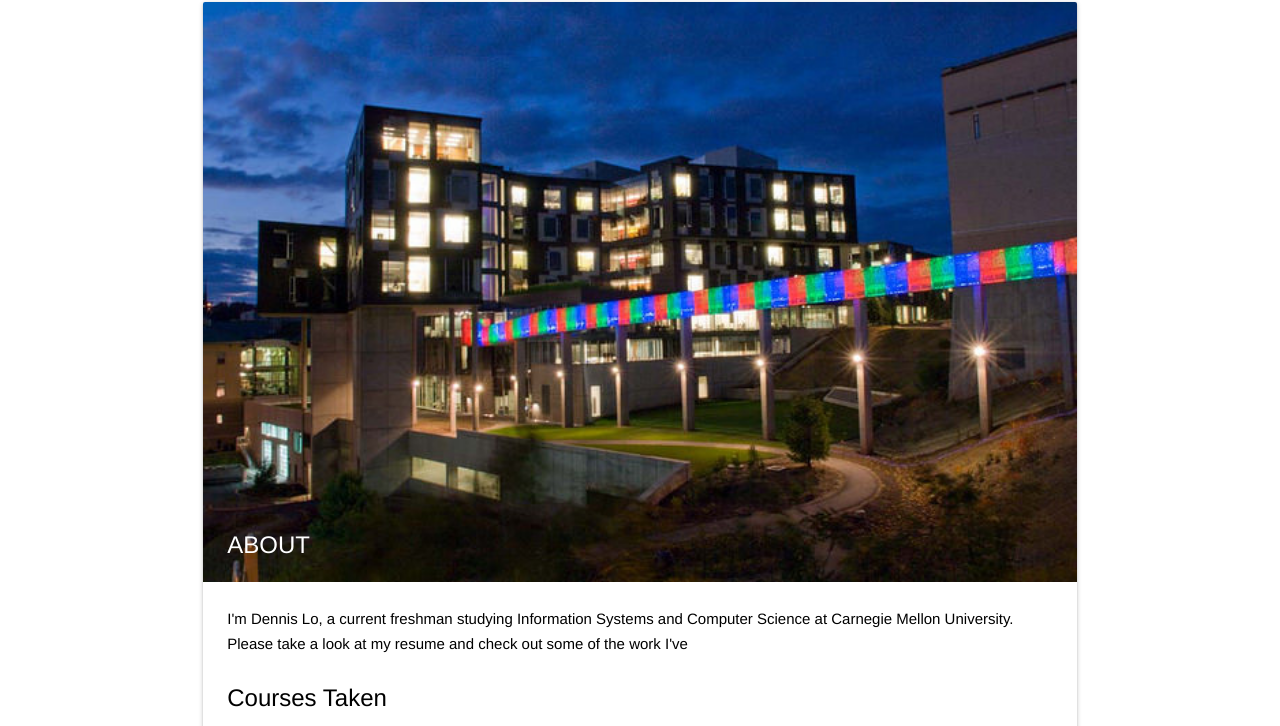
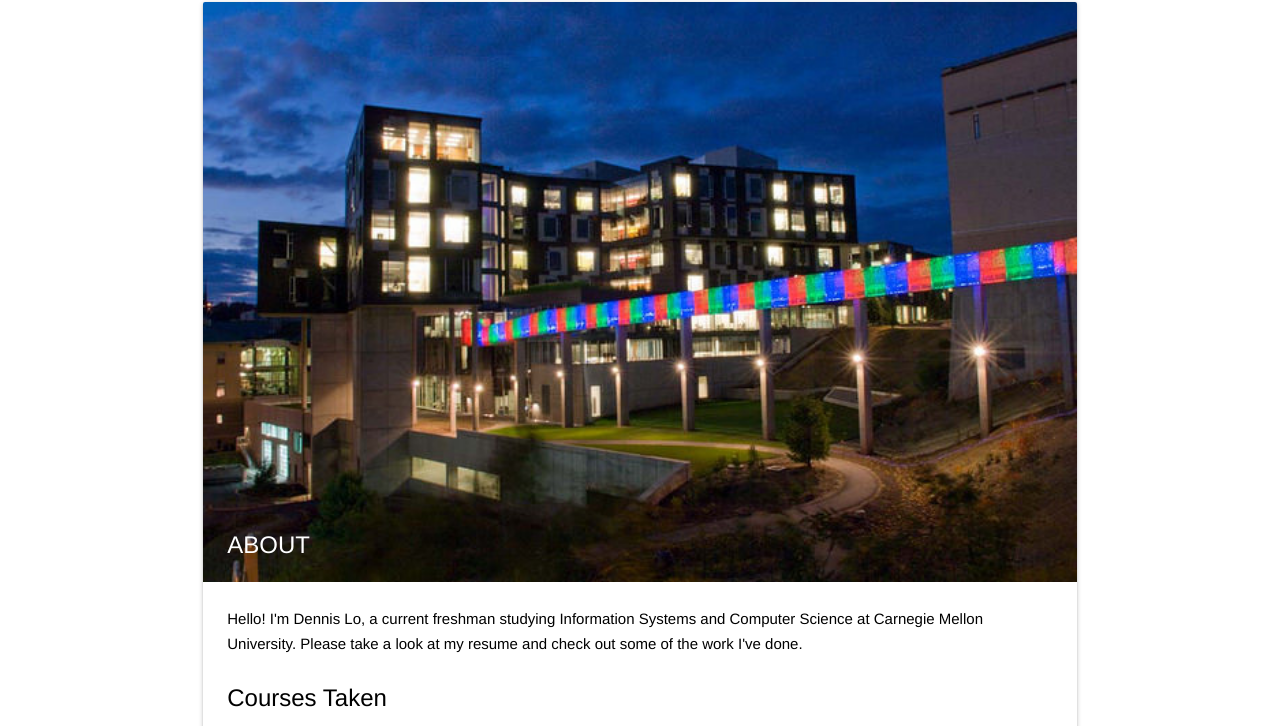
Before and after one commit to DLo930/67-250-Personal-Website, a plain HTML site: page index.html in a window 1280 px wide. Shown: the part 70-796 px from the top of the page. Drawn offline with nearby package versions, Linux system fonts and the light colour scheme.

Commit message:
Minor edit

```diff
--- a/index.html
+++ b/index.html
@@ -41,9 +41,9 @@
 						</div>
 						<div class="card-content">
 							<p>
-								I'm Dennis Lo, a current freshman studying Information Systems and
-								Computer Science at Carnegie Mellon University. Please take a look
-								at my resume and check out some of the work I've
+								Hello! I'm Dennis Lo, a current freshman studying Information Systems
+								and	Computer Science at Carnegie Mellon University. Please take a look
+								at my resume and check out some of the work I've done.
 							</p><br />
 							<span class="card-title">Courses Taken</span>
 							<ul>
```
